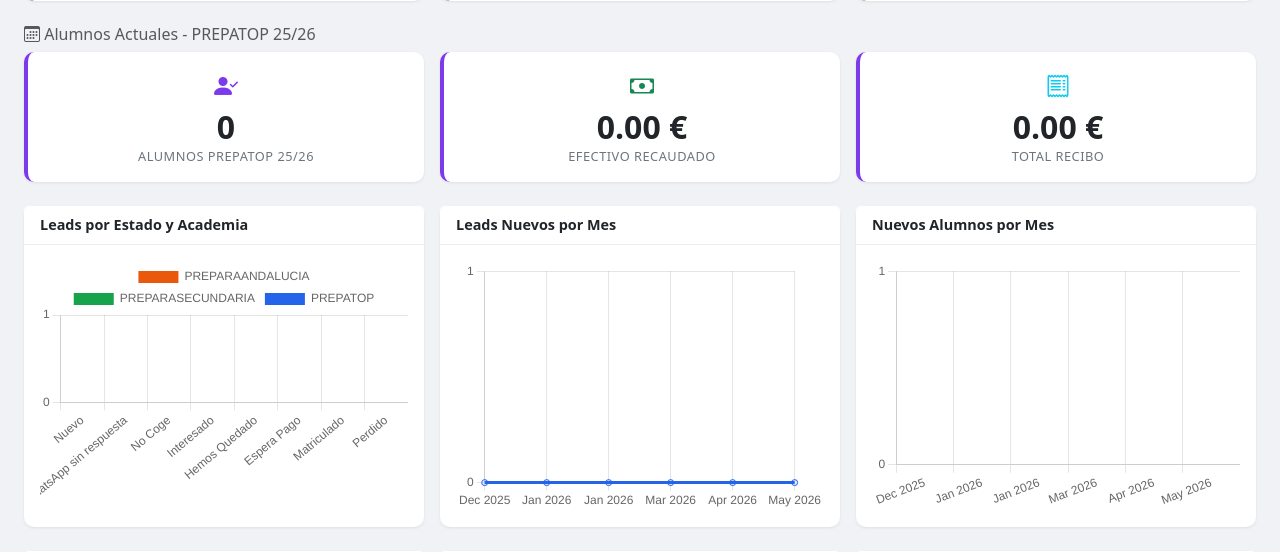
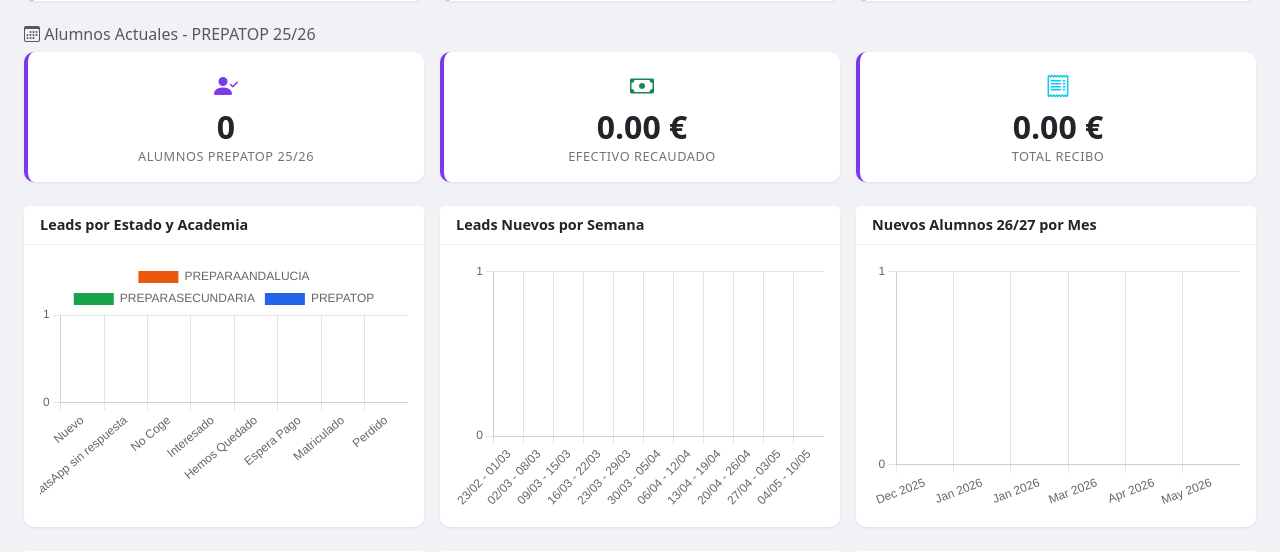
Before and after one commit to albertoprepatop-web/lead-manager, a Flask app: page / in a window 1280 px wide. Shown: the part 600-1152 px from the top of the page. Run offline with Flask 3, Linux system fonts and the light colour scheme; the visitor is signed in with stand-in values (Sample User, id 1); data that the repository does not hold is empty; some libraries are stand-ins or nearby versions.

Commit message:
Leads chart weekly from March, alumnos chart excludes PREPATOP 25/26

```diff
--- a/app.py
+++ b/app.py
@@ -128,29 +128,31 @@ def dashboard():
             'alumnos': alumnos_ac,
         }
 
-    # Leads por mes (ultimos 6 meses)
-    por_mes = []
-    for i in range(5, -1, -1):
-        mes_inicio = (now.replace(day=1) - timedelta(days=30 * i)).replace(day=1)
-        if i > 0:
-            mes_fin = (now.replace(day=1) - timedelta(days=30 * (i - 1))).replace(day=1)
-        else:
-            mes_fin = now + timedelta(days=1)
+    # Leads por semana (desde 1 marzo 2026)
+    por_semana = []
+    inicio_marzo = datetime(2026, 3, 1)
+    # Find the Monday of the week containing March 1
+    start_week = inicio_marzo - timedelta(days=inicio_marzo.weekday())
+    current_week = start_week
+    while current_week <= now:
+        week_end = current_week + timedelta(days=7)
         count = Lead.query.filter(
-            Lead.created_at >= mes_inicio,
-            Lead.created_at < mes_fin
+            Lead.created_at >= current_week,
+            Lead.created_at < week_end
         ).count()
-        por_mes.append({
-            'mes': mes_inicio.strftime('%b %Y'),
+        label = f"{current_week.strftime('%d/%m')} - {(week_end - timedelta(days=1)).strftime('%d/%m')}"
+        por_semana.append({
+            'semana': label,
             'count': count,
         })
+        current_week = week_end
 
     # Seguimientos proximos
     seguimientos_proximos = Seguimiento.query.filter(
         Seguimiento.completado == False
     ).order_by(Seguimiento.fecha.asc()).limit(10).all()
 
-    # Alumnos por mes (ultimos 6 meses)
+    # Alumnos por mes (ultimos 6 meses) - only 26/27 students (exclude PREPATOP 25/26)
     alumnos_por_mes = []
     for i in range(5, -1, -1):
         mes_inicio = (now.replace(day=1) - timedelta(days=30 * i)).replace(day=1)
@@ -160,7 +162,8 @@ def dashboard():
             mes_fin = now + timedelta(days=1)
         count = Alumno.query.filter(
             Alumno.fecha_matricula >= mes_inicio,
-            Alumno.fecha_matricula < mes_fin
+            Alumno.fecha_matricula < mes_fin,
+            db.or_(Alumno.grupo == '', Alumno.grupo.is_(None))
         ).count()
         alumnos_por_mes.append({
             'mes': mes_inicio.strftime('%b %Y'),
@@ -207,7 +210,7 @@ def dashboard():
         'total_alumnos': total_alumnos,
         'seguimientos_pendientes': seguimientos_pendientes,
         'por_academia': por_academia,
-        'por_mes': por_mes,
+        'por_semana': por_semana,
         'alumnos_por_mes': alumnos_por_mes,
         'por_especialidad': por_especialidad,
         'seguimientos_proximos': [s.to_dict() for s in seguimientos_proximos],
--- a/static/js/app.js
+++ b/static/js/app.js
@@ -150,7 +150,7 @@ async function loadDashboard() {
     }
 
     renderChartEstados(data.por_academia);
-    renderChartMeses(data.por_mes);
+    renderChartMeses(data.por_semana);
     if (data.alumnos_por_mes) renderChartAlumnosMes(data.alumnos_por_mes);
     if (data.por_especialidad) renderChartsEspecialidad(data.por_especialidad);
 
@@ -212,14 +212,15 @@ function renderChartEstados(porAcademia) {
     });
 }
 
-function renderChartMeses(porMes) {
+function renderChartMeses(porSemana) {
+    if (!porSemana || porSemana.length === 0) return;
     const ctx = document.getElementById('chart-meses').getContext('2d');
     if (chartMeses) chartMeses.destroy();
     chartMeses = new Chart(ctx, {
-        type: 'line',
+        type: 'bar',
         data: {
-            labels: porMes.map(m => m.mes),
-            datasets: [{ label: 'Nuevos Leads', data: porMes.map(m => m.count), borderColor: '#2563EB', backgroundColor: 'rgba(37,99,235,0.1)', fill: true, tension: 0.3 }],
+            labels: porSemana.map(s => s.semana),
+            datasets: [{ label: 'Leads por Semana', data: porSemana.map(s => s.count), backgroundColor: '#2563EB', borderColor: '#1D4ED8', borderWidth: 1 }],
         },
         options: { responsive: true, maintainAspectRatio: false, plugins: { legend: { display: false } }, scales: { y: { beginAtZero: true, ticks: { stepSize: 1 } } } },
     });
--- a/templates/index.html
+++ b/templates/index.html
@@ -166,12 +166,12 @@
                     </div>
                 </div>
                 <div class="col-md-4">
-                    <div class="card"><div class="card-header fw-bold">Leads Nuevos por Mes</div>
+                    <div class="card"><div class="card-header fw-bold">Leads Nuevos por Semana</div>
                         <div class="card-body"><canvas id="chart-meses" height="250"></canvas></div>
                     </div>
                 </div>
                 <div class="col-md-4">
-                    <div class="card"><div class="card-header fw-bold">Nuevos Alumnos por Mes</div>
+                    <div class="card"><div class="card-header fw-bold">Nuevos Alumnos 26/27 por Mes</div>
                         <div class="card-body"><canvas id="chart-alumnos-mes" height="250"></canvas></div>
                     </div>
                 </div>
```
